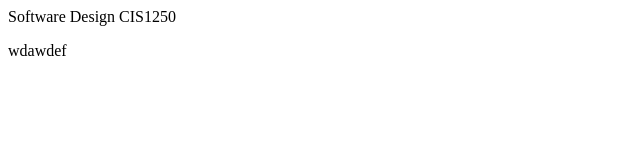
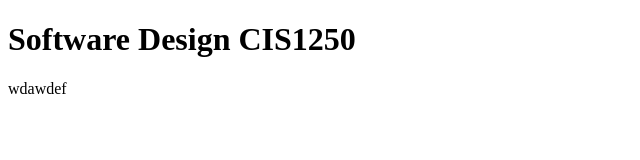
Before and after one commit to evancodegod/notsoftwaredesign, a plain HTML site: page index.html in a window 1280 px wide. Shown: the whole page, without its empty margins (0-640 px from the left). Drawn offline with Linux system fonts and the light colour scheme.

Commit message:
Update index.html

```diff
--- a/index.html
+++ b/index.html
@@ -1,9 +1,9 @@
 <!DOCTYPE html>
 <html>
-  <head>
+  <h1 style="font-size: 15;">
     <meta charset="utf-60">
     Software Design CIS1250
-  </head>
+  </h1>
   <title>
     Writing Assignment 1
   </title>
```
